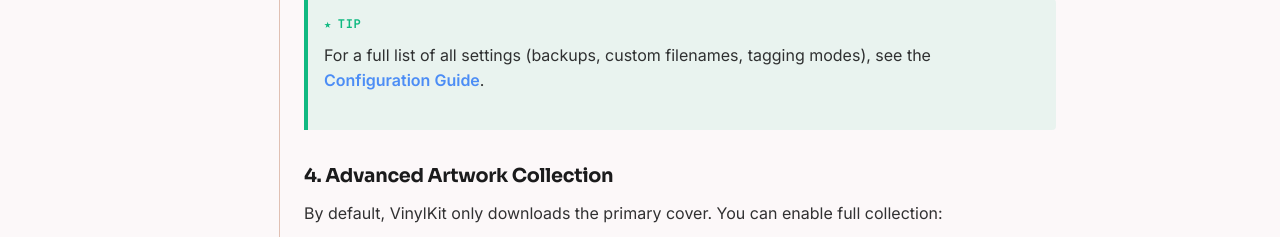
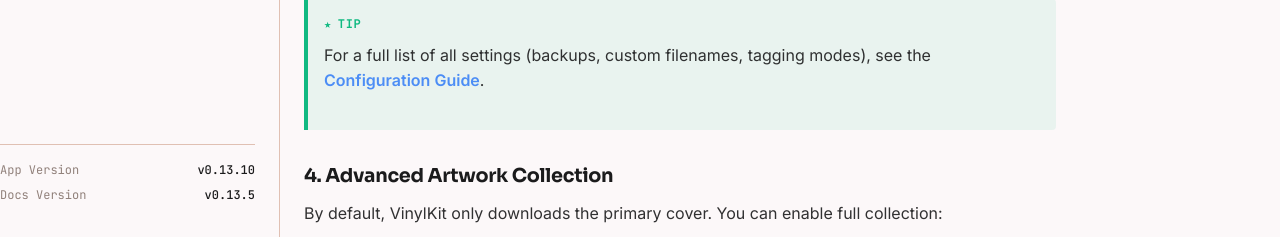
Before and after one commit to alaninspace/vinyl-kit, a FastAPI app: page /docs/quickstart in a window 1280 px wide. Shown: the part 2363-2600 px from the top of the page. Run offline with FastAPI, Linux system fonts and the light colour scheme.

Commit message:
feat(docs_web): implement independent versioning and show versions in sidebar footer

```diff
--- a/pyproject.toml
+++ b/pyproject.toml
@@ -78,3 +78,6 @@ dev = [
     "ruff>=0.15.0",
     "types-authlib>=1.6.7.20260208",
 ]
+
+[tool.vinylkit.docs]
+version = "0.13.5"
--- a/src/docs_web/main.py
+++ b/src/docs_web/main.py
@@ -2,6 +2,7 @@ from __future__ import annotations
 
 import os
 import re
+import tomllib
 from pathlib import Path
 from typing import Any
 
@@ -18,10 +19,34 @@ DOCS_DIR = BASE_DIR.parent.parent / "docs"
 STATIC_DIR = BASE_DIR / "static"
 TEMPLATES_DIR = BASE_DIR / "templates"
 
+
+def get_versions() -> tuple[str, str]:
+    """Read the CLI and docs website versions from pyproject.toml."""
+    cli_ver = "0.13.10"
+    docs_ver = "0.13.5"
+    try:
+        pyproject_path = Path(__file__).parent.parent.parent / "pyproject.toml"
+        if pyproject_path.exists():
+            with pyproject_path.open("rb") as f:
+                data = tomllib.load(f)
+                cli_ver = data.get("project", {}).get("version", cli_ver)
+                docs_ver = (
+                    data.get("tool", {})
+                    .get("vinylkit", {})
+                    .get("docs", {})
+                    .get("version", docs_ver)
+                )
+    except Exception:
+        pass
+    return cli_ver, docs_ver
+
+
+CLI_VERSION, DOCS_VERSION = get_versions()
+
 app = FastAPI(
     title="VinylKit Documentation",
     description="Documentation server for the VinylKit CLI",
-    version="0.13.5",
+    version=DOCS_VERSION,
 )
 
 # Mount static files and setup templates
@@ -249,6 +274,8 @@ def read_doc(request: Request, page_name: str) -> HTMLResponse:
             "toc": toc,
             "nav_items": nav_items,
             "active_page": page_name,
+            "cli_version": CLI_VERSION,
+            "docs_version": DOCS_VERSION,
         },
     )
 
--- a/src/docs_web/static/css/style.css
+++ b/src/docs_web/static/css/style.css
@@ -797,3 +797,31 @@ tr:hover td {
         padding: 24px 16px;
     }
 }
+
+/* Sidebar Footer & Version info styling */
+.sidebar-footer {
+    margin-top: auto;
+    padding-top: 16px;
+    border-top: var(--ghost-border);
+    display: flex;
+    flex-direction: column;
+    gap: 6px;
+    font-family: var(--font-mono);
+    font-size: 0.75rem;
+    color: var(--text-muted);
+}
+
+.version-row {
+    display: flex;
+    justify-content: space-between;
+    align-items: center;
+}
+
+.version-label {
+    opacity: 0.65;
+}
+
+.version-val {
+    font-weight: 500;
+    color: var(--text-color);
+}
--- a/src/docs_web/templates/base.html
+++ b/src/docs_web/templates/base.html
@@ -101,6 +101,18 @@
                     {% endfor %}
                 </ul>
             </nav>
+
+            <!-- Sidebar Footer: Versioning Info -->
+            <div class="sidebar-footer">
+                <div class="version-row">
+                    <span class="version-label">App Version</span>
+                    <span class="version-val">v{{ cli_version }}</span>
+                </div>
+                <div class="version-row">
+                    <span class="version-label">Docs Version</span>
+                    <span class="version-val">v{{ docs_version }}</span>
+                </div>
+            </div>
         </aside>
 
         <!-- Center Content Column -->
```
Also changed, not shown: .github/workflows/main_vinylkit-webapp.yml, README.md.
